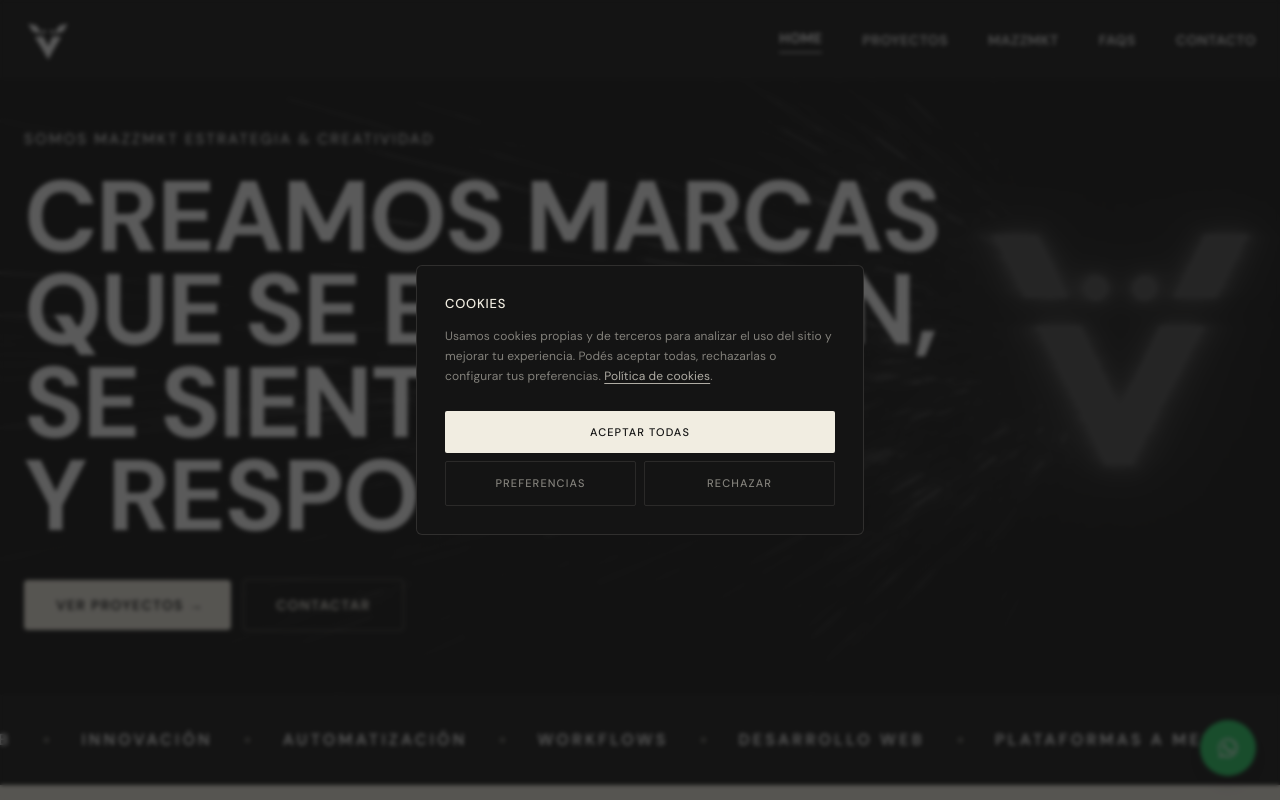
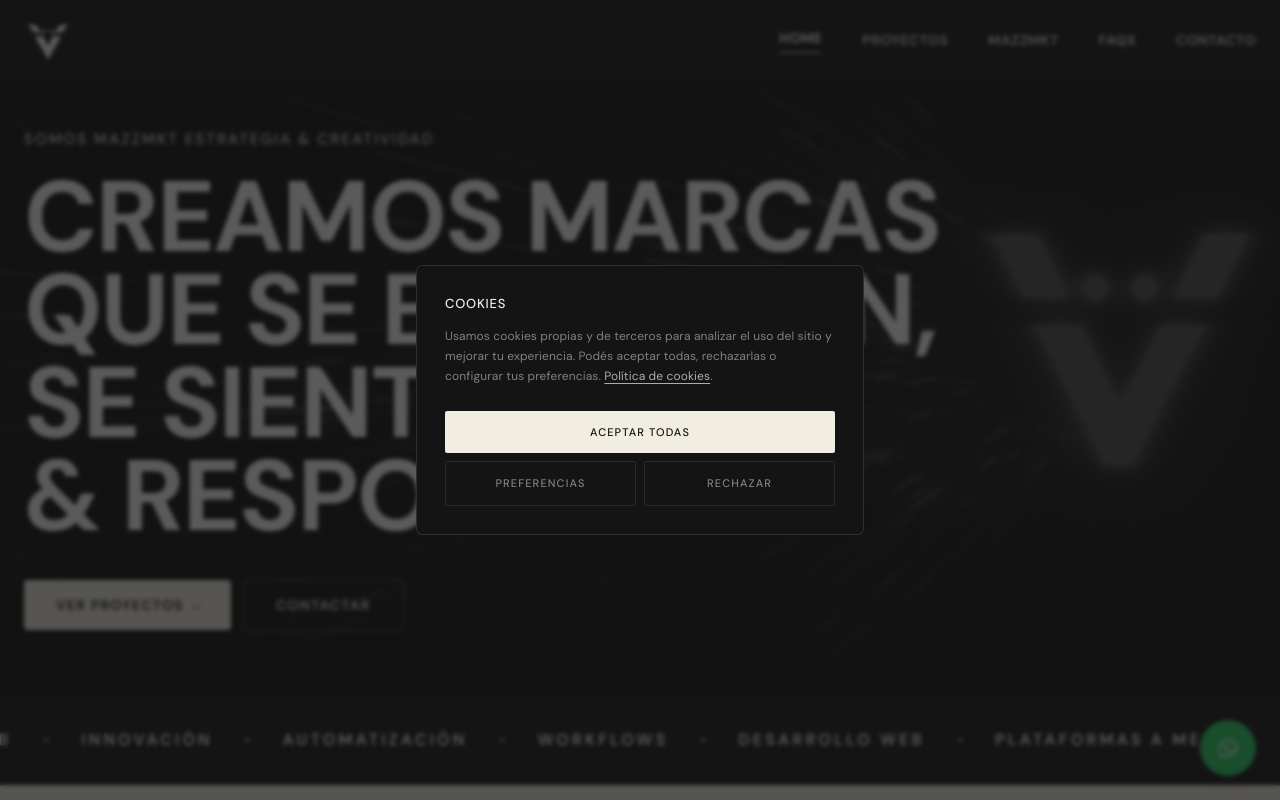
Before and after one commit to marianamazza2/mazzmkt, a React (Vite) app: page / in a window 1280 px wide. Shown: the top 800 px of the page. Built offline with nearby package versions, Linux system fonts and the light colour scheme.

Commit message:
UPDATE y x &

```diff
--- a/src/components/sections/hero.tsx
+++ b/src/components/sections/hero.tsx
@@ -96,7 +96,7 @@
                 color: "#ffffff",
               }}
             >
-              Y RESPONDEN
+              & RESPONDEN
             </motion.h1>
           </div>
 
```
